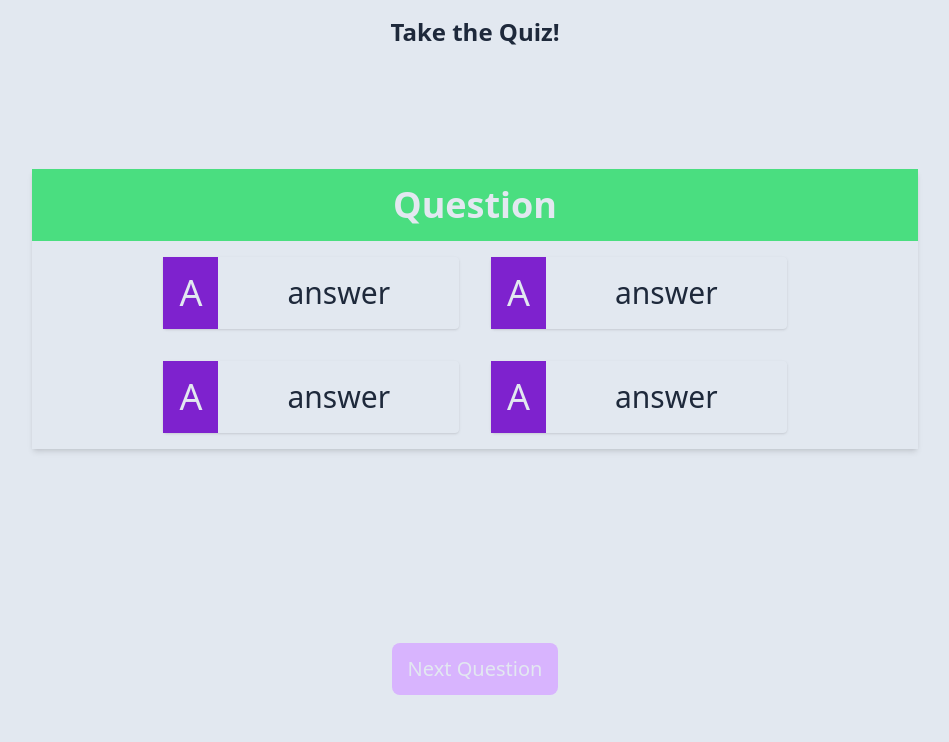
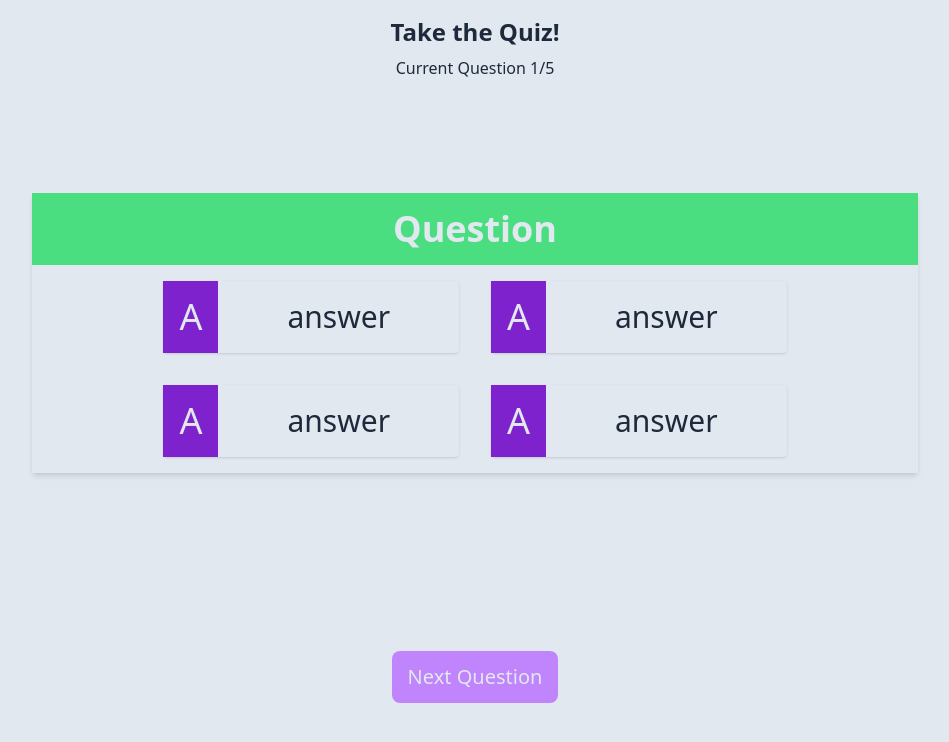
Before and after one commit to mreleftheros/react-quiz, a React (Create React App) app: page / in a window 1280 px wide. Shown: the top 742 px of the page, without its empty margins (165-1114 px from the left). Built offline with nearby package versions, Linux system fonts and the light colour scheme.

Commit message:
Add quiz context

```diff
--- a/src/App.js
+++ b/src/App.js
@@ -1,9 +1,12 @@
 import Quiz from "./components/Quiz";
+import QuizProvider from "./contexts/quiz";
 
 function App() {
   return (
     <div className="bg-slate-200">
-      <Quiz />
+      <QuizProvider>
+        <Quiz />
+      </QuizProvider>
     </div>
   );
 }
--- a/src/components/Answer.jsx
+++ b/src/components/Answer.jsx
@@ -1,9 +1,9 @@
 const Answer = () => {
   return (
-    <div className="basis-1/3 m-4 shadow text-slate-800 flex rounded">
+    <div className="basis-1/3 m-4 shadow text-slate-800 flex rounded cursor-pointer transition-transform delay-75 ease-out hover:scale-95">
       <div className="bg-purple-700 text-slate-200 p-4 text-4xl">A</div>
       <h2 className="flex-auto p-4 text-3xl flex justify-center items-center">
-          answer
+        answer
       </h2>
     </div>
   );
--- a/src/components/Button.jsx
+++ b/src/components/Button.jsx
@@ -1,6 +1,6 @@
 const Button = ({ type, isDisabled }) => {
   const btnClass = isDisabled
-    ? "bg-purple-300"
+    ? "bg-purple-400"
     : "bg-purple-700 hover:opacity-90 transition-opacity duration-150 ease-out";
 
   return (
--- a/src/components/Question.jsx
+++ b/src/components/Question.jsx
@@ -2,7 +2,7 @@ import Answer from "./Answer";
 
 const Question = () => {
   return (
-    <div className="text-center shadow-md">
+    <div className="text-center shadow-md select-none">
       <h2 className="bg-green-400 text-slate-200 text-4xl font-bold p-4">
         Question
       </h2>
--- a/src/components/Quiz.jsx
+++ b/src/components/Quiz.jsx
@@ -1,12 +1,18 @@
+import { useContext } from "react";
+import { QuizContext } from "../contexts/quiz";
 import Button from "./Button";
 import Question from "./Question";
 
 const Quiz = () => {
+  const { quizData, currentIndex } = useContext(QuizContext);
+  console.log("Quiz", quizData, currentIndex);
+
   return (
     <div className="w-3/4 min-h-screen shadow-xl mx-auto p-2 flex flex-col">
-      <h2 className="text-center mb-4 p-2 text-2xl font-bold text-slate-800">
-        Take the Quiz!
-      </h2>
+      <div className="text-center mb-4 p-2 text-slate-800">
+        <h2 className="font-bold text-2xl mb-2">Take the Quiz!</h2>
+        <div className="text-md">Current Question 1/5</div>
+      </div>
       <div className="flex flex-col justify-around items-center flex-auto">
         <Question />
         <Button />
--- /dev/null
+++ b/src/contexts/quiz.js
@@ -0,0 +1,21 @@
+import { createContext, useReducer } from "react";
+import { getQuizData } from "../data/quiz";
+
+export const QuizContext = createContext();
+
+const initialState = {
+  quizData: getQuizData(),
+  currentIndex: 0
+};
+
+const reducer = (state, action) => {
+  return state;
+};
+
+const QuizProvider = ({ children }) => {
+  const [state, dispatch] = useReducer(reducer, initialState);
+
+  return <QuizContext.Provider value={state}>{children}</QuizContext.Provider>;
+};
+
+export default QuizProvider;
--- a/src/index.css
+++ b/src/index.css
@@ -422,6 +422,14 @@ Ensure the default browser behavior of the `hidden` attribute.
 }
 
 *, ::before, ::after {
+  --tw-translate-x: 0;
+  --tw-translate-y: 0;
+  --tw-rotate: 0;
+  --tw-skew-x: 0;
+  --tw-skew-y: 0;
+  --tw-scale-x: 1;
+  --tw-scale-y: 1;
+  --tw-transform: translateX(var(--tw-translate-x)) translateY(var(--tw-translate-y)) rotate(var(--tw-rotate)) skewX(var(--tw-skew-x)) skewY(var(--tw-skew-y)) scaleX(var(--tw-scale-x)) scaleY(var(--tw-scale-y));
   --tw-ring-offset-shadow: 0 0 #0000;
   --tw-ring-shadow: 0 0 #0000;
   --tw-shadow: 0 0 #0000;
@@ -485,6 +493,10 @@ Ensure the default browser behavior of the `hidden` attribute.
   margin-bottom: 1rem;
 }
 
+.mb-2 {
+  margin-bottom: 0.5rem;
+}
+
 .block {
   display: block;
 }
@@ -539,6 +551,12 @@ Ensure the default browser behavior of the `hidden` attribute.
 
 .cursor-pointer {
   cursor: pointer;
+}
+
+.select-none {
+  -webkit-user-select: none;
+      -ms-user-select: none;
+          user-select: none;
 }
 
 .flex-col {
@@ -613,6 +631,11 @@ Ensure the default browser behavior of the `hidden` attribute.
   background-color: rgb(216 180 254 / var(--tw-bg-opacity));
 }
 
+.bg-purple-500 {
+  --tw-bg-opacity: 1;
+  background-color: rgb(168 85 247 / var(--tw-bg-opacity));
+}
+
 .p-2 {
   padding: 0.5rem;
 }
@@ -657,6 +680,11 @@ Ensure the default browser behavior of the `hidden` attribute.
 .text-3xl {
   font-size: 1.875rem;
   line-height: 2.25rem;
+}
+
+.text-lg {
+  font-size: 1.125rem;
+  line-height: 1.75rem;
 }
 
 .font-bold {
@@ -716,6 +744,22 @@ Ensure the default browser behavior of the `hidden` attribute.
   transition-duration: 150ms;
 }
 
+.transition-transform {
+  transition-property: -webkit-transform;
+  transition-property: transform;
+  transition-property: transform, -webkit-transform;
+  transition-timing-function: cubic-bezier(0.4, 0, 0.2, 1);
+  transition-duration: 150ms;
+}
+
+.delay-150 {
+  transition-delay: 150ms;
+}
+
+.delay-75 {
+  transition-delay: 75ms;
+}
+
 .duration-150 {
   transition-duration: 150ms;
 }
@@ -724,6 +768,17 @@ Ensure the default browser behavior of the `hidden` attribute.
   transition-timing-function: cubic-bezier(0, 0, 0.2, 1);
 }
 
+.ease-in {
+  transition-timing-function: cubic-bezier(0.4, 0, 1, 1);
+}
+
+.hover\:scale-95:hover {
+  --tw-scale-x: .95;
+  --tw-scale-y: .95;
+  -webkit-transform: var(--tw-transform);
+          transform: var(--tw-transform);
+}
+
 .hover\:opacity-90:hover {
   opacity: 0.9;
 }
```
